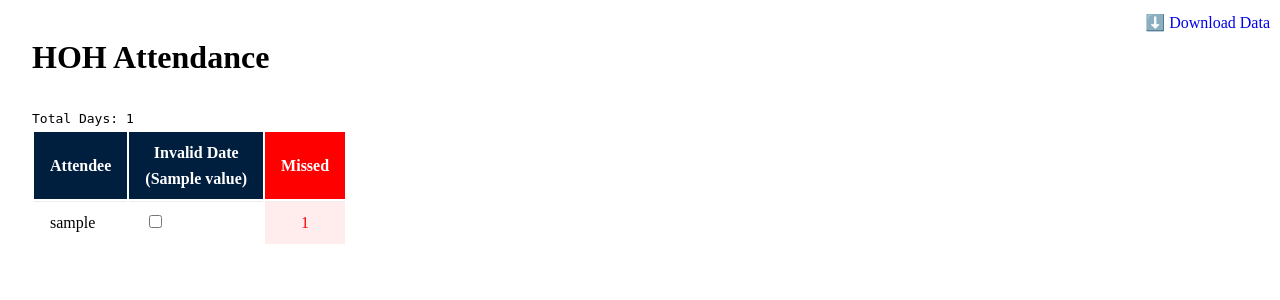
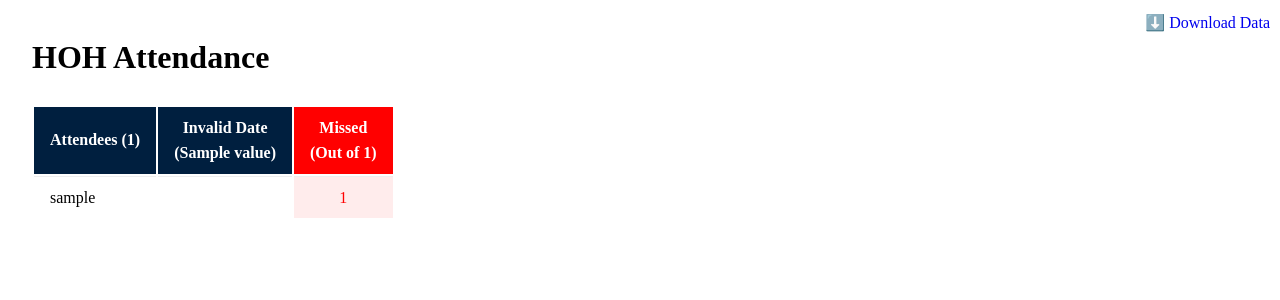
Before and after one commit to Prabesh01/discord-vc-attendance, a Flask app: template web/templates/admin.html in a window 1280 px wide. Shown: the top 300 px of the page. Run offline with Flask 3, Linux system fonts and the light colour scheme; the template is opened without the code that fills it: most values are stand-ins (such as "Sample title", 1, 10 or a date in 2020).

Commit message:
checkbox css

```diff
--- a/web/static/style.css
+++ b/web/static/style.css
@@ -31,7 +31,7 @@
 
 .name-col {
     text-align: left;
-    cursor: pointer;
+    cursor: context-menu;
 }
 .hidden {
     display: none;
--- a/web/templates/admin.html
+++ b/web/templates/admin.html
@@ -1,5 +1,6 @@
 <!DOCTYPE html>
 <html lang="en">
+
 <head>
     <meta charset="UTF-8">
     <meta name="viewport" content="width=device-width, initial-scale=1.0">
@@ -7,21 +8,86 @@
     <link rel="stylesheet" href="{{ url_for('static', filename='style.css') }}">
     <script src="https://cdnjs.cloudflare.com/ajax/libs/jquery/2.2.2/jquery.min.js"></script>
 </head>
+<style>
+    td.attend-col {
+        position: relative;
+        padding: 0;
+        cursor: default;
+    }
+
+    .checkbox.style-g {
+        display: block;
+        height: 100%;
+        width: 100%;
+        cursor: crosshair;
+        position: relative;
+        padding-right: 0;
+    }
+
+    .checkbox.style-g input {
+        opacity: 0;
+        cursor: crosshair;
+        height: 100%;
+        width: 100%;
+    }
+
+    .checkbox.style-g .checkbox__checkmark {
+        position: absolute;
+        top: 50%;
+        left: 50%;
+        transform: translate(-50%, -50%);
+        height: 22px;
+        width: 22px;
+        background-color: transparent;
+        border-radius: 4px;
+        transition: background-color 0.25s ease;
+    }
+
+    .checkbox.style-g input:checked~.checkbox__checkmark {
+        background-color: #fff;
+    }
+
+    .checkbox.style-g input:checked~.checkbox__checkmark:after {
+        opacity: 1;
+        left: 8px;
+    }
+
+    .checkbox.style-g input:not(:checked)~.checkbox__checkmark {
+        background-color: transparent;
+    }
+
+    .checkbox.style-g .checkbox__checkmark:after {
+        content: "";
+        position: absolute;
+        left: -20px;
+        top: -8px;
+        width: 15px;
+        height: 25px;
+        border: solid #f7cb15;
+        border-width: 0 4px 4px 0;
+        transform: rotate(45deg);
+        opacity: 0;
+        transition: opacity 0.25s ease, left 0.25s ease;
+    }
+</style>
 
 <body>
     <h1>HOH Attendance</h1>
-    <code>Total Days: {{ attendance_days | length }}</code>
-		<a class="button" style="text-decoration: none; position:absolute; top: 10px; right:10px;" href="/backup">⬇️ Download Data</a>
+    <a class="button" style="text-decoration: none; position:absolute; top: 10px; right:10px;" href="/backup">⬇️
+        Download Data</a>
     <table>
         <thead>
             <tr>
-                <th class="name-col">Attendee</th>
+                <th class="name-col">Attendees ({{ user_attendace | length }})</th>
                 {% for val in attendance_days %}
                 {% for key, value in val.items() %}
-                        <th><div data-date="{{ key }}"></div>({{ value }})</th>
+                <th>
+                    <div data-date="{{ key }}"></div>({{ value }})
+                </th>
                 {% endfor %}
                 {% endfor %}
-                <th class="missed-col">Missed</th>
+                <th class="missed-col">Missed<div>(Out of {{ attendance_days | length }})</div>
+                </th>
             </tr>
         </thead>
         <tbody>
@@ -35,7 +101,13 @@
                     </div>
                 </td>
                 {% for day in user_attendace[student]['attendance'] %}
-                <td class="attend-col"><input type="checkbox" {% if day %} checked="" {% endif %}></td>
+                <!-- <td class="attend-col"><input type="checkbox" {% if day %} checked="" {% endif %}></td> -->
+                <td class="attend-col">
+                    <label class="checkbox style-g">
+                        <input type="checkbox" {% if day %} checked="" {% endif %} />
+                        <div class="checkbox__checkmark"></div>
+                    </label>
+                </td>
                 {% endfor %}
             </tr>
             {% endfor %}
@@ -62,7 +134,7 @@ thElements.forEach(function (th) {
 
             const isChecked = checkbox.checked;
 
-            let cell=checkbox.closest('td');
+            let cell = checkbox.closest('td');
             let cellIndex = Array.from(cell.parentNode.children).indexOf(cell);
             let correspondingTh = document.querySelector('table thead th:nth-child(' + (cellIndex + 1) + ')');
             let date = correspondingTh.querySelector('div').getAttribute('data-date');
@@ -83,7 +155,7 @@ thElements.forEach(function (th) {
             })
                 .catch(error => {
                     console.error('Error:', error);
-                checkbox.checked=!isChecked;
+                    checkbox.checked = !isChecked;
                 });
 
 
@@ -92,16 +164,16 @@ thElements.forEach(function (th) {
 </script>
 <script>
     document.querySelectorAll('.name-col').forEach(nameCol => {
-        nameCol.addEventListener('click', function(event) {
+        nameCol.addEventListener('click', function (event) {
             nameCol.getElementsByTagName('div')[0].classList.toggle('hidden');
             event.stopPropagation();
         });
     });
 
-    document.addEventListener('contextmenu', function(event) {
+    document.addEventListener('contextmenu', function (event) {
         event.preventDefault();
         var userDetails = document.querySelectorAll('.user-detail');
-        userDetails.forEach(function(detailDiv) {
+        userDetails.forEach(function (detailDiv) {
             detailDiv.classList.toggle('hidden');
         });
     });
@@ -127,4 +199,5 @@ students.forEach((student) => {
     });
 
 </script>
+
 </html>
```
Also changed, not shown: web/templates/attendance.html (+83 -6 lines). Lines whose indentation alone changed are shown as unchanged.
